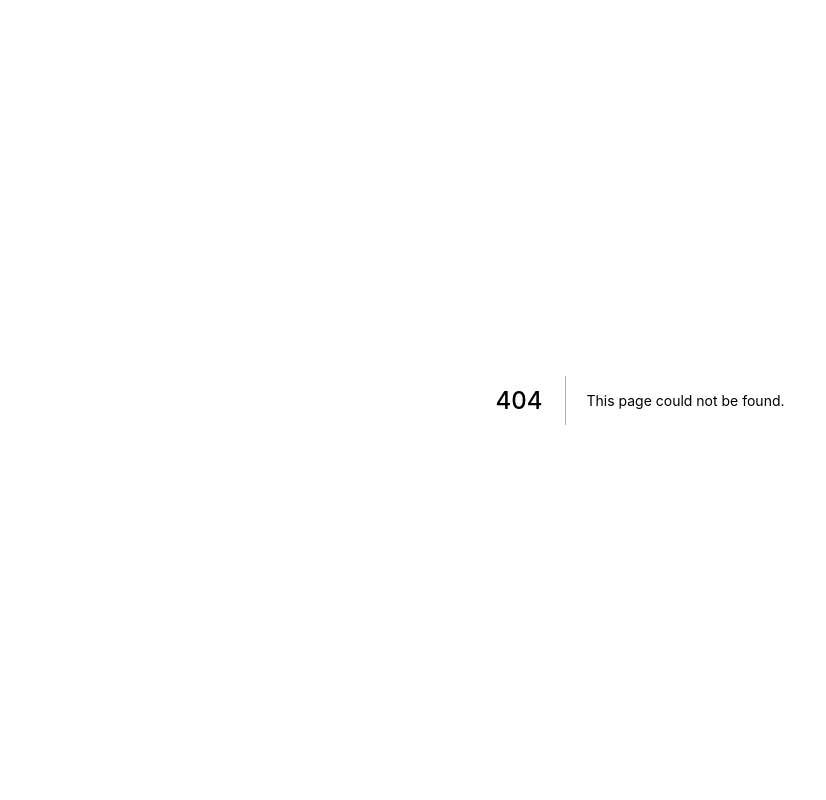
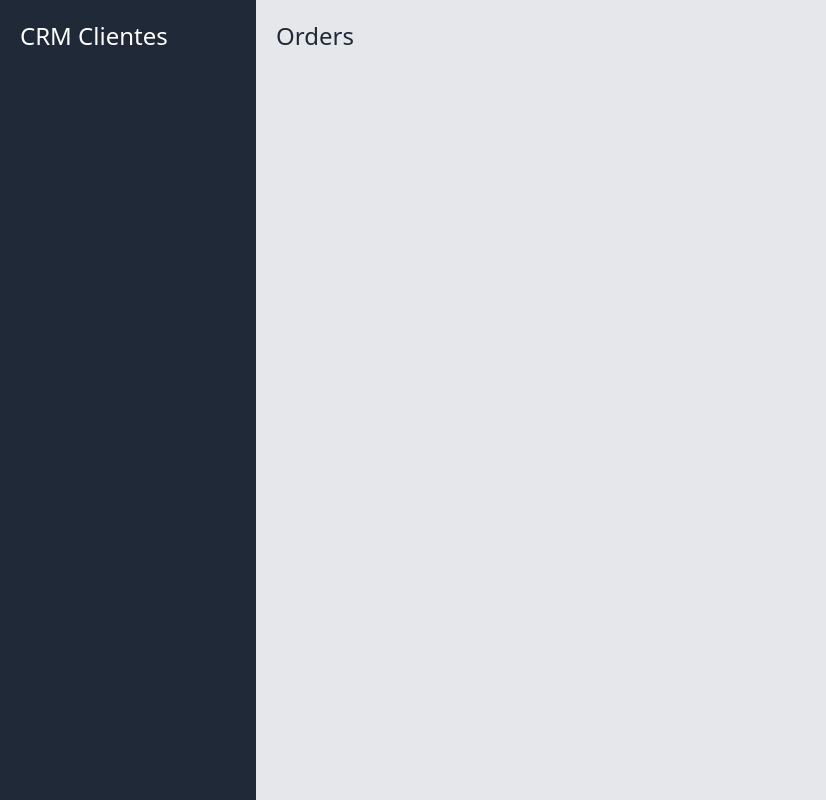
Before and after one commit to raurbanom/CRMClient, a Next.js app: page /order in a window 1280 px wide. Before the commit this address had no page. Shown: the whole page, without its empty margins (0-826 px from the left). Built offline with nearby package versions, Linux system fonts and the light colour scheme.

Commit message:
Add basic pages

```diff
--- a/components/Layout.js
+++ b/components/Layout.js
@@ -7,15 +7,16 @@
         <>
             <Head>
                 <title>CRM - Administración de Clientes</title>
-                <link rel="stylesheet" href="https://cdnjs.cloudflare.com/ajax/libs/normalize/8.0.1/normalize.css" integrity="sha512-oHDEc8Xed4hiW6CxD7qjbnI+B07vDdX7hEPTvn9pSZO1bcRqHp8mj9pyr+8RVC2GmtEfI2Bi9Ke9Ass0as+zpg==" crossorigin="anonymous" referrerpolicy="no-referrer" />
+                <link rel="stylesheet" href="https://cdnjs.cloudflare.com/ajax/libs/normalize/8.0.1/normalize.css" integrity="sha512-oHDEc8Xed4hiW6CxD7qjbnI+B07vDdX7hEPTvn9pSZO1bcRqHp8mj9pyr+8RVC2GmtEfI2Bi9Ke9Ass0as+zpg==" crossOrigin="anonymous" referrerpolicy="no-referrer" />
                 <link href="https://unpkg.com/tailwindcss@^2/dist/tailwind.min.css" rel="stylesheet" />
             </Head>
 
             <div className="bg-gray-200 min-h-screen">
                 <div className="flex min-h-screen">
                     <Sidebar />
-
-                    {children}
+                    <main className="sm:w-2/3 xl:w-4/5 sm:min-h-screen p-5">
+                        {children}
+                    </main>
                 </div>
             </div>
         </>
--- a/pages/index.js
+++ b/pages/index.js
@@ -3,7 +3,7 @@
 const Index = () => (
   <div>
     <Layout>
-      <h2>Desde Index</h2>
+      <h1 className="text-2xl text-gray-800 font-light">Client</h1>
     </Layout>
   </div>
 )
--- /dev/null
+++ b/pages/order.js
@@ -0,0 +1,14 @@
+import React from 'react';
+import Layout from "../components/Layout";
+
+const Order = () => {
+    return (
+        <div>
+            <Layout>
+                <h1 className="text-2xl text-gray-800 font-light">Orders</h1>
+            </Layout>
+        </div>
+    );
+}
+
+export default Order;
```
Also changed, not shown: pages/product.js (added, +14 -0 lines).
